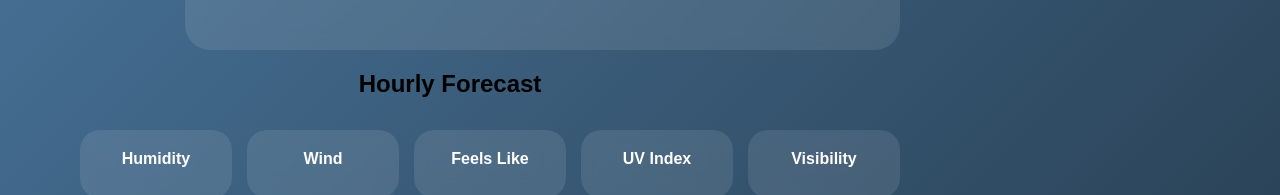
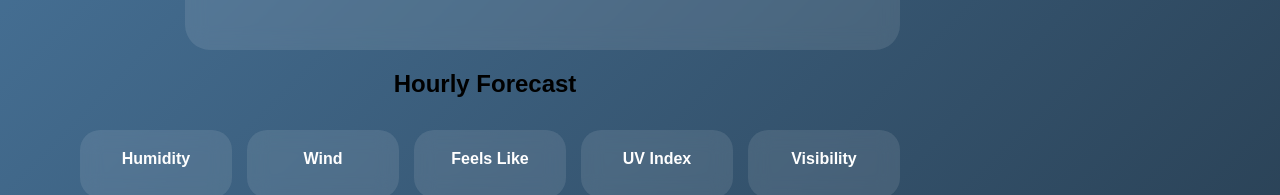
Before and after one commit to Agent610/weather-dashboard, a React (Vite) app in the folder Weather-Dashboard/: page / in a window 1280 px wide. Shown: the part 408-603 px from the top of the page. Built offline with nearby package versions, Linux system fonts and the light colour scheme.

Commit message:
Fixed hourly forecast

```diff
--- a/Weather-Dashboard/src/components/HourlyForecast/HourlyForecast.css
+++ b/Weather-Dashboard/src/components/HourlyForecast/HourlyForecast.css
@@ -1,5 +1,6 @@
 .hourly-forecast {
   text-align: center;
+  margin-left: 70px;
 }
 
 .hourly-scroll {
```
